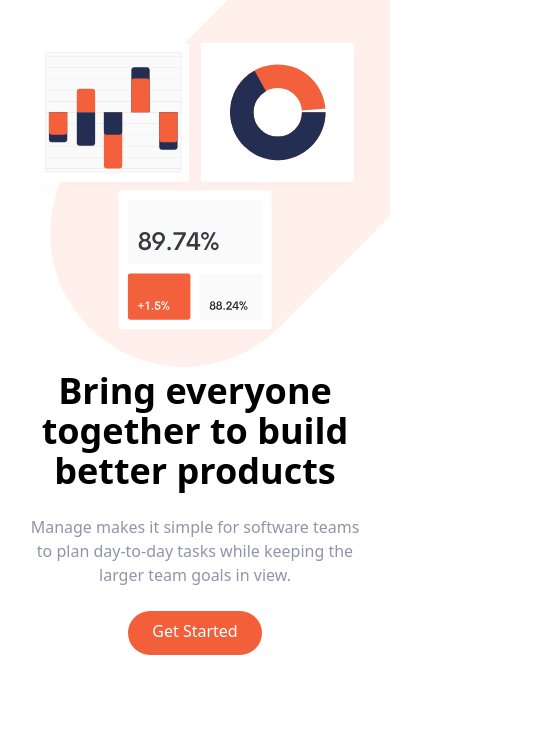
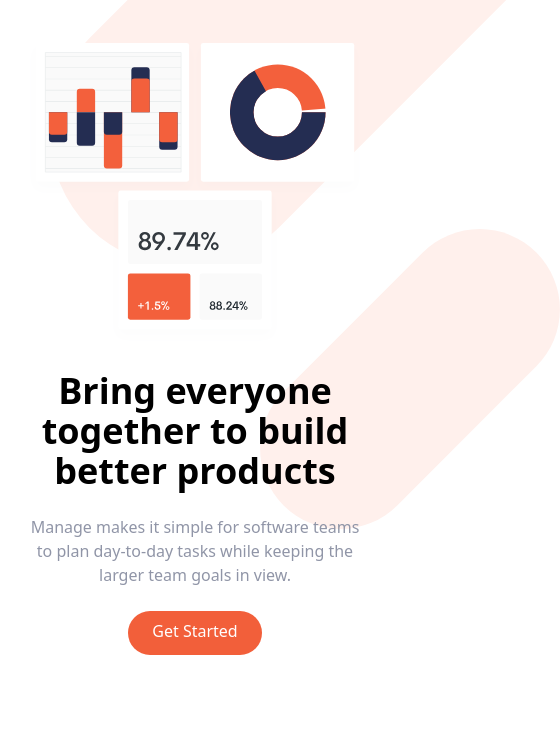
Before and after one commit to Trayshmhirk/manage-landing-page, a website: page index.html in a window 390 px wide. Shown: the part 83-839 px from the top of the page, 560 px wide, since content can reach past the window. Drawn offline with Linux system fonts and the light colour scheme.

Commit message:
adding second background template pattern, positioning the pattern according to design

```diff
--- a/index.css
+++ b/index.css
@@ -10,7 +10,6 @@ body {
    background-repeat: no-repeat;
    background-size: 750px;
    background-position: 115% -12%;
-
 }
 
 #cta {
@@ -28,7 +27,7 @@ body {
 
 @media screen and (max-width: 768px) {
    body {
-      background-position: 50px -50px;
+      background-position: 50px -150px;
       background-size: 500px;
    }
 
--- a/index.html
+++ b/index.html
@@ -12,6 +12,11 @@
       <title>Manage Landing Page</title>
    </head>
    <body>
+      <div
+         class="absolute z-[-1] top-[37%] right-[-170px] w-[300px] md:w-[650px] md:top-[60%] md:left-[-400px] lg:w-[750px] lg:top-[70%] lg:left-[-450px]"
+      >
+         <img src="img/bg-tablet-pattern.svg" alt="" />
+      </div>
       <!-- navbar -->
       <nav class="relative container mx-auto p-6">
          <!-- flex container -->
```
Also changed, not shown: css/main.css.
